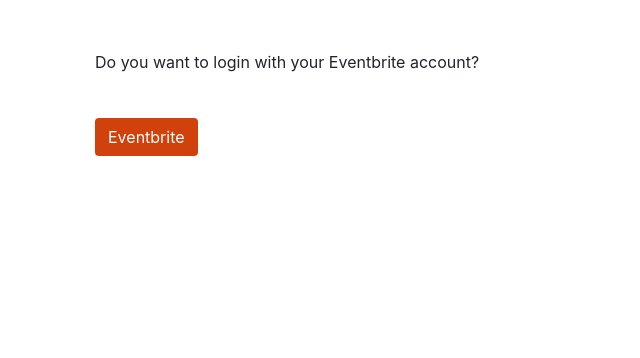
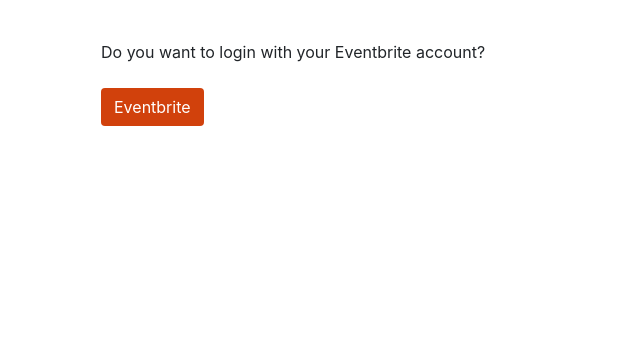
Before and after one commit to evbeda/revenue_latam, a Django app: page /accounts/login/ in a window 1280 px wide. Shown: the part 62-420 px from the top of the page, without its empty margins (0-640 px from the left). Run offline with Django 3.2, Linux system fonts and the light colour scheme; some libraries are stand-ins or nearby versions.

Commit message:
added some small fixes

```diff
--- /dev/null
+++ b/login_app/static/login_app/css/login.css
@@ -0,0 +1,8 @@
+.btn {
+  color: #FFF;
+  background-color: #D1410C;
+}
+
+a:hover {
+  color: rgba(255,255,255,.75);
+}
--- a/login_app/templates/login_app/login.html
+++ b/login_app/templates/login_app/login.html
@@ -1,17 +1,19 @@
 {% extends 'revenue_app/base.html' %}
 {% load static %}
 
+{% block head %}
+  <link rel="stylesheet" href="{% static 'login_app/css/login.css' %}">
+{% endblock head %}
 
 {% block content %}
 <br>
 <form method="post">
-   <div class="container login-container">
-
-       <div class="row text-center" style="margin: 10px"> Do you want to login with your Eventbrite account?</div>
-       <br>
-       <div class="row" style="margin: 10px">
-         <a class="btn" style="color: #FFF; background-color: #D1410C" href="{% url 'social:begin' 'eventbrite' %}">Eventbrite</a>
-       </div>
-	  </div>
+  <div class="container login-container">
+    <div class="row text-center ml-3"> Do you want to login with your Eventbrite account?</div>
+    <br>
+    <div class="row ml-3">
+      <a class="btn" href="{% url 'social:begin' 'eventbrite' %}">Eventbrite</a>
+    </div>
+  </div>
 </form>
 {% endblock content %}
--- a/login_app/views.py
+++ b/login_app/views.py
@@ -1,11 +1,9 @@
-from django.shortcuts import render
-from django.contrib.auth.views import TemplateView, LoginView, LogoutView, PasswordResetForm, PasswordResetView, PasswordResetDoneView
+from django.contrib.auth.views import LoginView, LogoutView
 
 
-# Create your views here.
 class Login(LoginView):
     template_name = 'login_app/login.html'
-        # pass
+
 
 class Logout(LogoutView):
         pass
--- a/revenue_app/templates/revenue_app/_footer.html
+++ b/revenue_app/templates/revenue_app/_footer.html
@@ -1,4 +1,3 @@
-
 <footer>
   <div class="footer-copyright text-center py-3">2019 copyright:
     <a href="#!"> Revenue</a>
--- a/revenue_app/urls.py
+++ b/revenue_app/urls.py
@@ -1,5 +1,5 @@
 from django.conf.urls import url
-from .views import Dashboard
+from revenue_app.views import Dashboard
 
 
 urlpatterns = [
```
